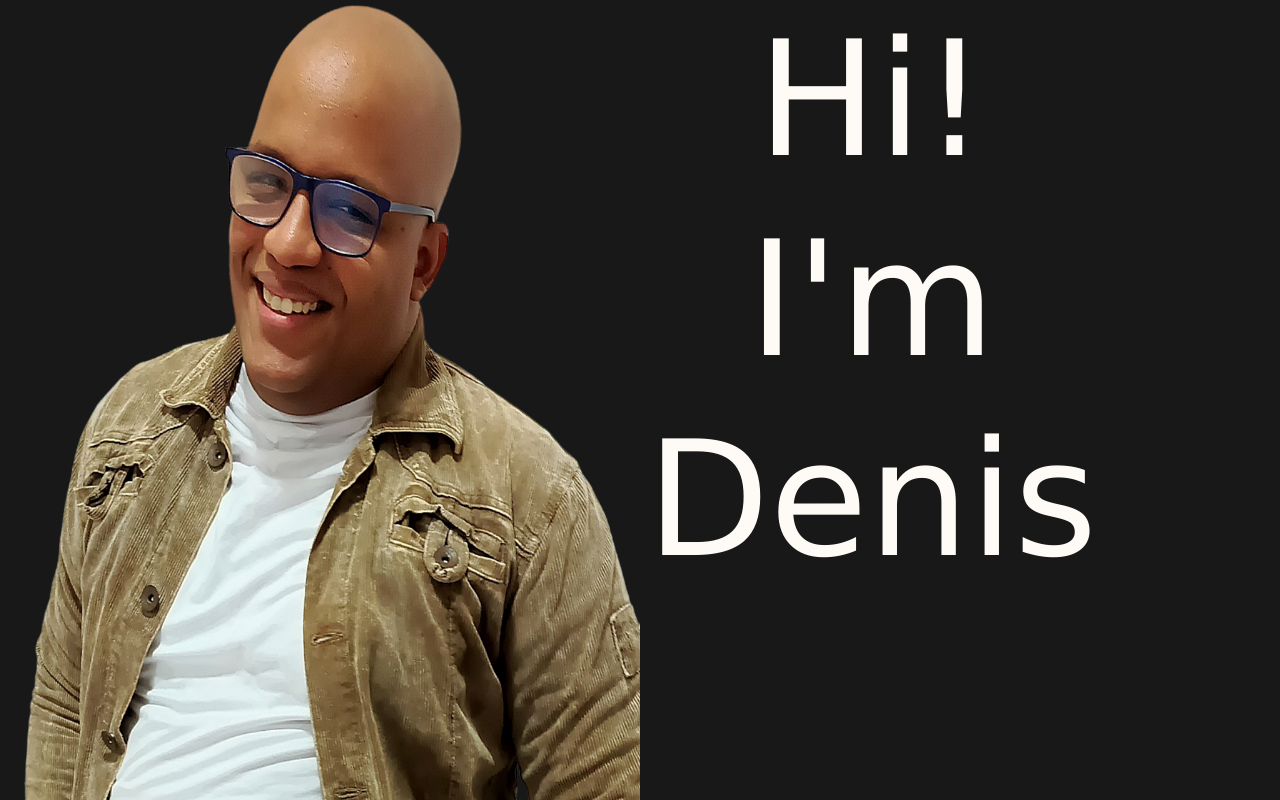
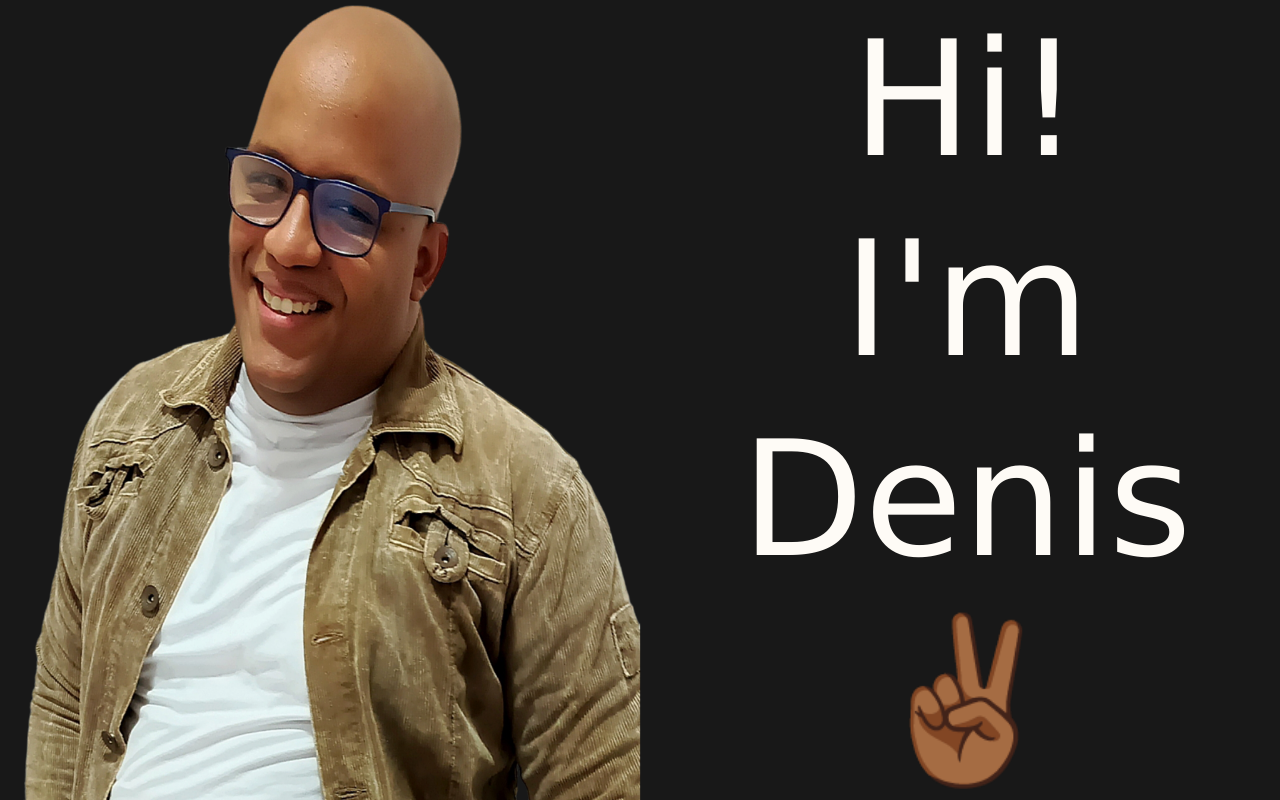
Before and after one commit to denisjosemendozavidal/portfolio-react, a React (Vite) app: page / in a window 1280 px wide. Built offline with nearby package versions, Linux system fonts and the light colour scheme.

Commit message:
Updating

```diff
--- a/src/App.jsx
+++ b/src/App.jsx
@@ -47,15 +47,12 @@ function App() {
       {
         istrue? <Aboutme handleIsTrue={handleIsTrue}/> :
           <div className='introduction-and-pic'>
-            <div className='pic'> {istrueExp ? <Experience/> :
-              <img src="../images/imagenfondo.png" alt="" />
-
-            }
+            <div className='pic'> {istrueExp ? <Experience/> : <img src="../images/imagenfondo.png" alt="" />}
             </div>
             <div className='introduction'>
               <h2 className="hi" onMouseEnter={handleShowletters} onMouseLeave={handleShowletters} onClick={handleIsTrue}>{showLetters? "About me" : "Hi!"}</h2>
               <h2 className="iam" onMouseEnter={handleShowlettersFE} onMouseLeave={handleShowlettersFE} onClick={handleistrueExp}>{istrueFE? "Experience" : "I'm"}</h2>
-              <h1 className='denis' onMouseEnter={handleShowlettersDE} onMouseLeave={handleShowlettersDE}>{istrueDe? "My CV" : "Denis"}</h1>
+              <a href="../Files/DenisJoséMendozaVidalCV.pdf" target="_blank" download="Denis-Mendoza-CV" className='denis' onMouseEnter={handleShowlettersDE} onMouseLeave={handleShowlettersDE}>{istrueDe? "My CV" : "Denis"}</a>
               <h2 onMouseEnter={handleShowlettersPeace} onMouseLeave={handleShowlettersPeace} className='peace'>{istruePeace?
                       <span className='peace'>
                         <a href="https://github.com/denisjosemendozavidal" target="_blank"><img src="../images/github-logo.png" alt="" /></a>
@@ -66,11 +63,7 @@ function App() {
             </div>
 
           </div>
-
-
       }
-
-
 
     </div>
   )
--- a/src/index.css
+++ b/src/index.css
@@ -25,14 +25,6 @@ a {
     flex-wrap: wrap;
 }
 
-    .home{
-        width: 100vw;
-        height: 100vh;
-        background-color: var(--background-color);
-        position: fixed;
-        padding: 1%;
-    }
-
         .introduction-and-pic {
             width: 100%;
             height: 100%;
@@ -56,12 +48,13 @@ a {
 
             .introduction {
                 width: 50%;
-                height: 100%;
+                height: 1000%;
                 display: flex;
                 flex-direction: column;
                 flex-wrap: wrap;
                 justify-content: stretch;
                 text-align: center;
+                overflow-x: scroll;
             }
 
 
```
Also changed, not shown: 1 other file (tests, documents, lock files or other folders).
